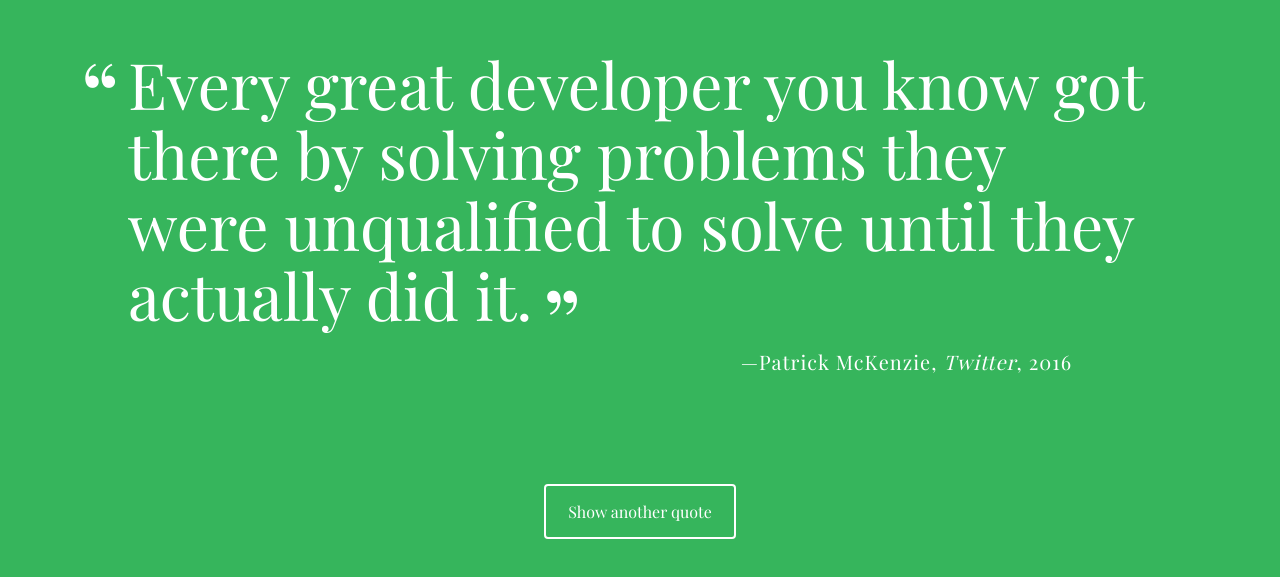
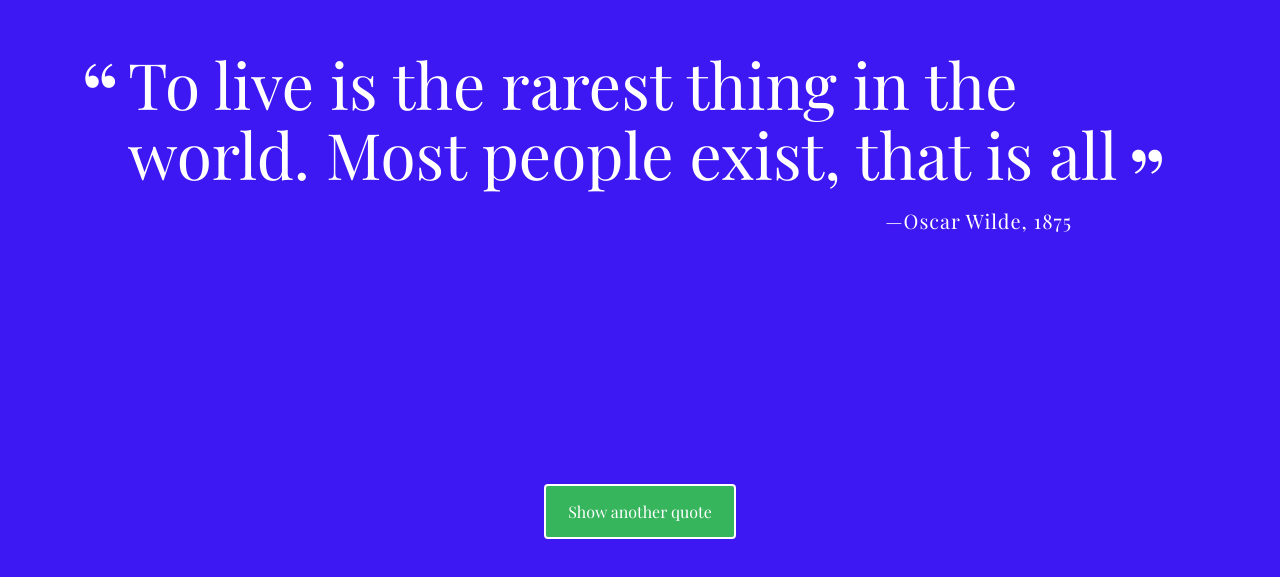
Before and after one commit to joanpujol/A-Random-Quote-Generator, a plain HTML site: page index.html in a window 1280 px wide. Shown: the part 111-688 px from the top of the page. Drawn offline with nearby package versions, Linux system fonts and the light colour scheme; a web font is replaced by a local one.

Commit message:
Extra Credit functionality added
- Added a tags property to categorize
 each quote
- Added a randomly change of background color every time  a new quote is showed.
- The quote is auto-refreshed after 25 seconds.

```diff
--- a/css/styles.css
+++ b/css/styles.css
@@ -43,6 +43,14 @@ body {
 }
 
 .source {
+  font-size: 1.25rem;;
+  letter-spacing: 0.05em;
+  line-height: 1.1;
+  text-align: right;
+  margin-right: 4em;
+}
+
+.tags {
   font-size: 1.25rem;;
   letter-spacing: 0.05em;
   line-height: 1.1;
--- a/index.html
+++ b/index.html
@@ -12,6 +12,7 @@
     <div id="quote-box">
       <p class="quote">Every great developer you know got there by solving problems they were unqualified to solve until they actually did it.</p>
       <p class="source">Patrick McKenzie<span class="citation">Twitter</span><span class="year">2016</span></p>
+      <p class="tags">Life, Savage, Developer, Coding</p>
     </div>
     <button id="loadQuote">Show another quote</button>
   </div>
--- a/js/script.js
+++ b/js/script.js
@@ -3,69 +3,112 @@ Treehouse Techdegree:
 FSJS project 1 - A Random Quote Generator
 ******************************************/
 
-// Study guide for this project - https://drive.google.com/file/d/1s5grutGuQFwJcQP8bFwEI69Q8FCkGdDk/view?usp=sharing
-
+//This is an array of quote objects
 var quotes = [
   {
-    quote: "Hello1111",
-    source: "Justin",
-    citation: "fdfdasdf",
-    year: "1927",
+    quote: "Bad politicians are sent to Washington by good people who don't vote.",
+    source: "William E. Simon",
+    tags: [" Politics", " Democracy"]
   },
   {
-    quote: "12234",
-    source: "Justin",
-    citation: "fdfdasdf",
-    year: "1926",
+    quote: "Science gives us knowledge, but only philosophy can give us wisdom.",
+    source: "Will Durant",
+    tags: [ "Civilization", " Wisdom"]
   },
   {
-    quote: "43434",
-    source: "Justin",
-    citation: "fdfdasdf",
-    year: "1925",
+    quote: "To live is the rarest thing in the world. Most people exist, that is all",
+    source: "Oscar Wilde",
+    year: "1875",
   },
   {
-    quote: "dfasdfasdf",
-    source: "Justin",
-    citation: "fdfdasdf",
-    year: "1924",
+    quote: "It is not enough that we do our best; sometimes we must do what is required.",
+    source: "Winston S. Churchill",
+    citation: "World War II",
+    tags: [" History", " Uk ", " WW2"]
   },
   {
-    quote: "dsafasfdfdz",
-    source: "Justin",
-    citation: "fdfdasdf",
-    year: "1923",
+    quote: "We are consumers. We're the by-products of a lifestyle obsession.",
+    source: "Tyler Durden",
+    citation: "Fight Club",
+    year: "1999",
+    tags: [" Film", " Consumerism"]
   },
+  {
+    quote: "Every great developer you know got there by solving problems they were unqualified to solve until they actually did it.",
+    source: "Patrick McKenzie",
+    citation: "Twitter",
+    year: "2016",
+    tags: [" Life", " Savage", " Developer", " Coding"]
+  }
 ];
 
+//This is a global variable to be used later;
+var interval;
+
+//Returns a random quote from a provided array of quotes
 function getRandomQuote(array) {
   var randomNumber = Math.floor(Math.random() * array.length);
   return quotes[randomNumber];
 }
 
-function ifPropertyExistsGetText(randomQuote, property) {
+//Checks if a property of a quote object exists, if so the function returns a string
+//containing a span tag with the property name as a class and the property value as its content
+function ifPropertyExistsGetAsHTML(randomQuote, property) {
   var value = randomQuote[property];
   if (value !== undefined) {
-    return "<span class=\"property\">" + value + "</span>";
+    return "<span class=\"" + property + "\">" + value + "</span>";
   }
   return "";
 }
 
+//Sets the background to a random color
+function setRandomBackgroundColor() {
+  //Credit to Bill the Lizard on Stack OverFlow for the random hex value generator below
+  //Source: (https://stackoverflow.com/questions/5092808/how-do-i-randomly-generate-html-hex-color-codes-using-javascript)
+  var randomColor = "#000000".replace(/0/g,function(){return (~~(Math.random()*16)).toString(16);});
+  document.body.style.backgroundColor = randomColor;
+}
+
+//Gets a random quote, then it assembles a string with its properties, finally fills the "quote box" with the string with the appropriate format
 function printQuote() {
   var randomQuote = getRandomQuote(quotes);
 
   var quote = randomQuote.quote;
-  var text = "<p class=\"quote\">" + quote + "</p>";
+  var quoteHTML = "<p class=\"quote\">" + quote + "</p>";
 
   var source = randomQuote.source;
-  text += "<p class=\"source\">" + source;
+  quoteHTML += "<p class=\"source\">" + source;
 
-  text += ifPropertyExistsGetText(randomQuote, "citation")
-  text += ifPropertyExistsGetText(randomQuote, "year")
+  quoteHTML += ifPropertyExistsGetAsHTML(randomQuote, "citation")
+  quoteHTML += ifPropertyExistsGetAsHTML(randomQuote, "year")
 
-  text += "</p>";
+  quoteHTML += "</p>";
 
-  document.getElementById('quote-box').innerHTML = text;
+  if (randomQuote.tags !== undefined) {
+    quoteHTML += "<p class=\"tags\">" + randomQuote.tags.toString() + "</p>";
+  }
+
+  document.getElementById('quote-box').innerHTML = quoteHTML;
+  setRandomBackgroundColor();
+
+  //Clears interval value if its not undefined
+  if (interval !== undefined) {
+    window.clearInterval(interval);
+  }
+
+  //Sets the refreshQuoteAfter function to 25 seconds
+  interval = refreshQuoteAfter(25000);
 }
 
+//Refreshes the quote after a set amount of time and returns the interval object to be stored
+function refreshQuoteAfter(time) {
+  return window.setInterval( function() {
+    printQuote();
+  }, time);
+}
+
+//Prints a quote for the first time after the page is loaded
+printQuote();
+
+//When loadQuote button is clicked, it prints a quote on the quoteBox
 document.getElementById('loadQuote').addEventListener("click", printQuote, false);
```
